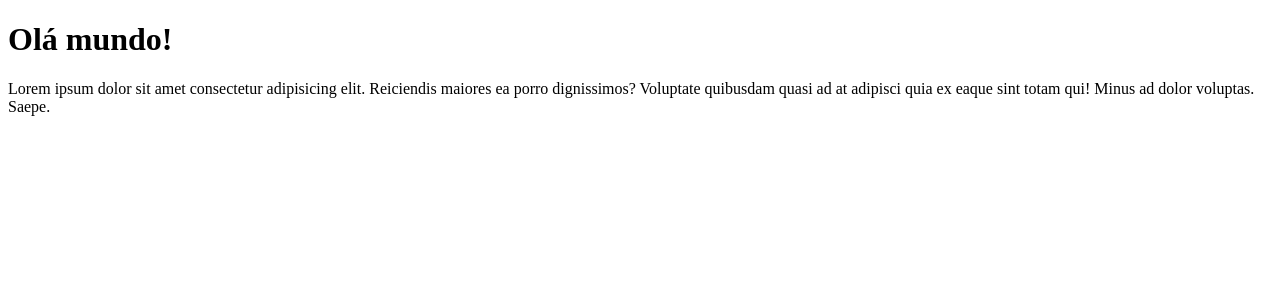
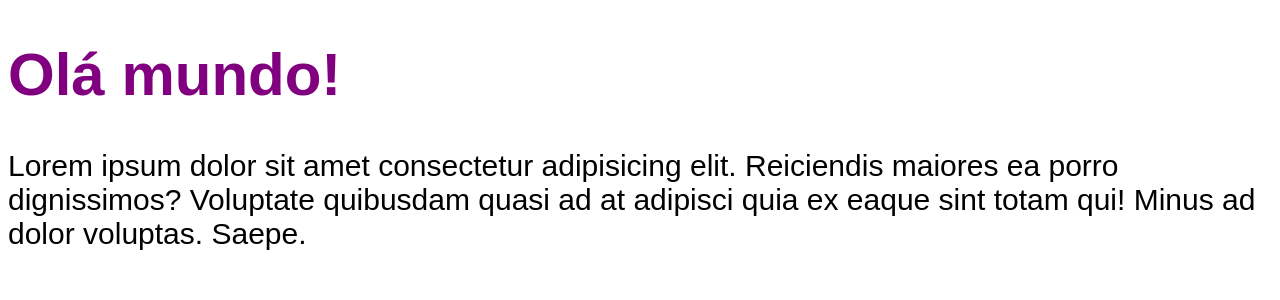
Before and after one commit to marcelofcamillo/chronos-pomodoro, a React (Vite) app: page / in a window 1280 px wide. Shown: the top 300 px of the page. Built offline with nearby package versions, Linux system fonts and the light colour scheme.

Commit message:
Importando arquivos de CSS globais

```diff
--- a/src/App.tsx
+++ b/src/App.tsx
@@ -1,3 +1,6 @@
+import './styles/theme.css';
+import './styles/global.css';
+
 export function App() {
   console.log('Oi');
 
--- /dev/null
+++ b/src/styles/global.css
@@ -0,0 +1,8 @@
+body {
+  font-family: sans-serif;
+  font-size: 30px;
+}
+
+h1 {
+  color: var(--primary);
+}
--- /dev/null
+++ b/src/styles/theme.css
@@ -0,0 +1,3 @@
+:root {
+  --primary: purple;
+}
```
